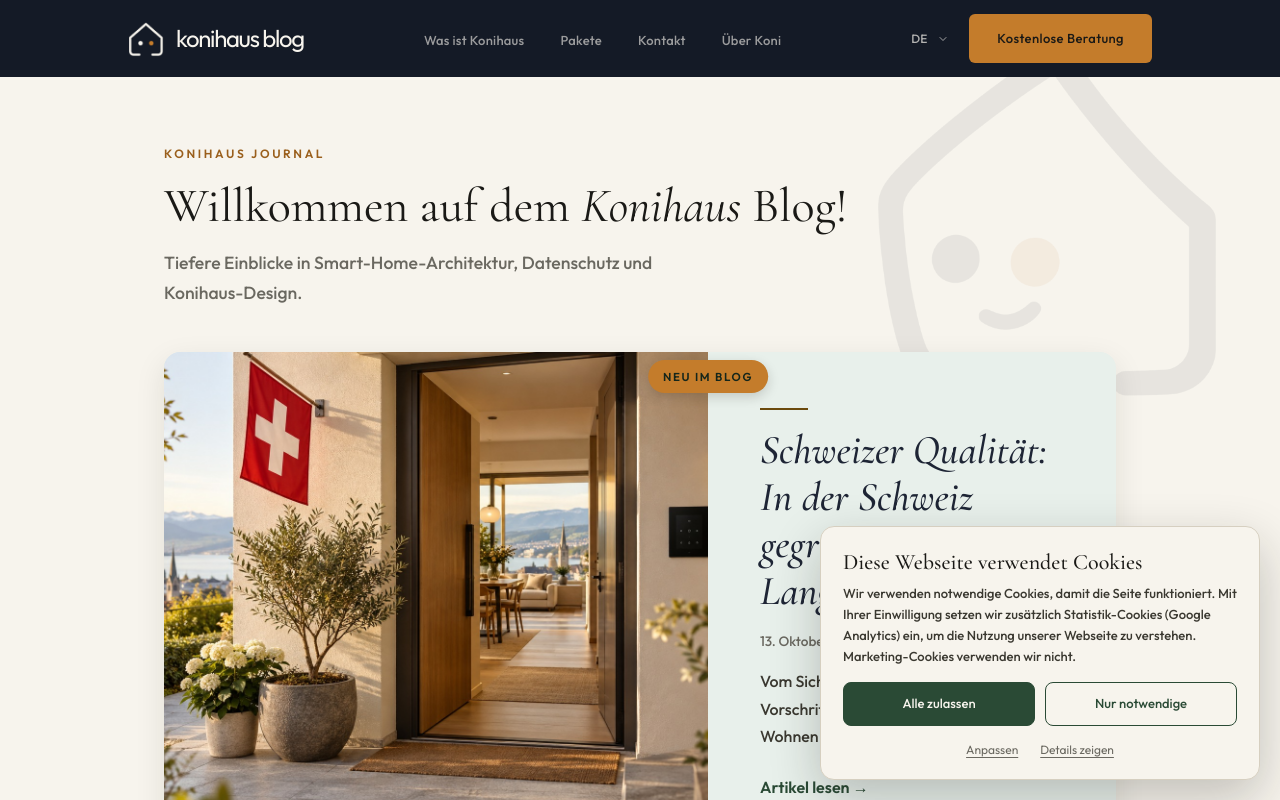
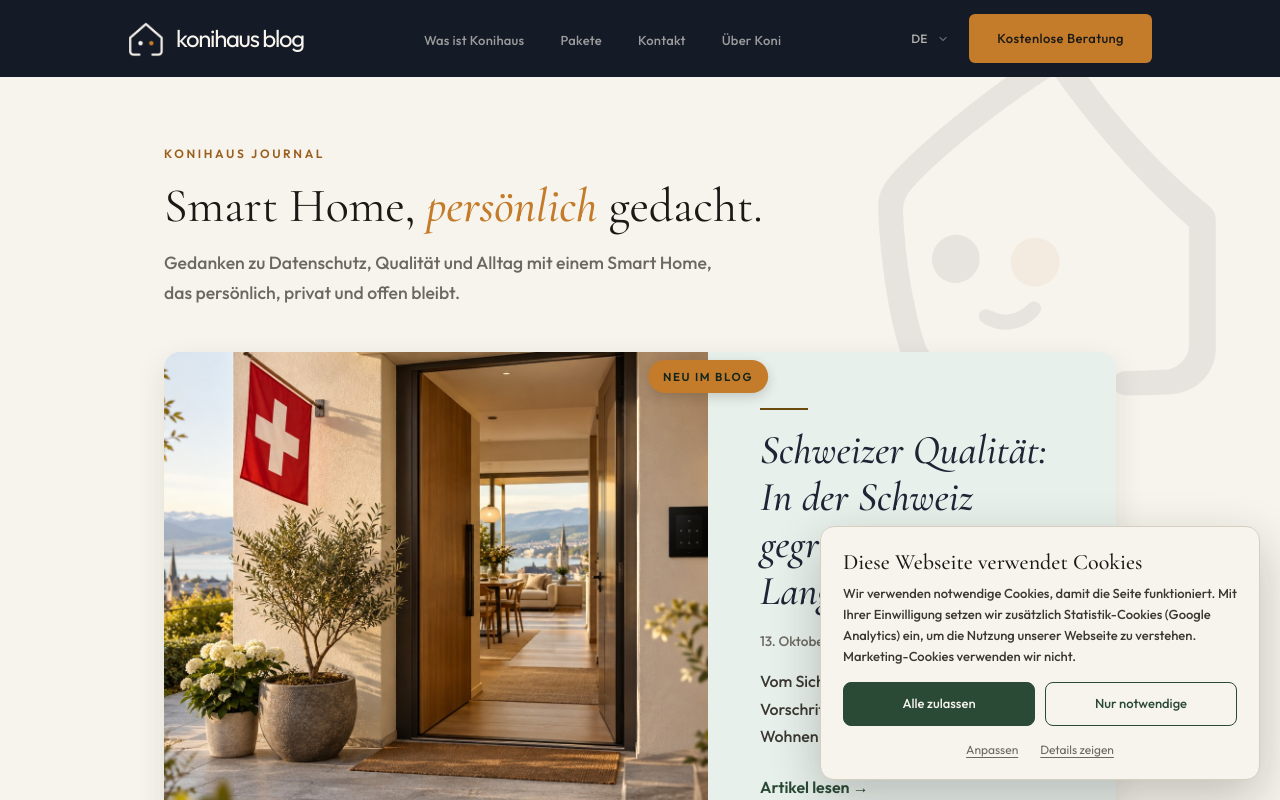
Before and after one commit to qnodesign/blog-engine, an Eleventy site: page src/de/insights.njk in a window 1280 px wide. Built offline with nearby package versions, Linux system fonts and the light colour scheme; Eleventy itself is replaced by a stand-in of ours; files that its build step writes are made by us from their sources.

Commit message:
small design changes

```diff
--- a/assets/insights.css
+++ b/assets/insights.css
@@ -73,6 +73,11 @@ body {
     color: var(--ink);
     margin: 0 0 0.75rem;
     line-height: 1.2;
+}
+
+.insights__title em {
+    color: var(--amber);
+    font-weight: 500;
 }
 
 .insights__intro {
--- a/src/de/insights.njk
+++ b/src/de/insights.njk
@@ -175,8 +175,8 @@ permalink: /de/insights/index.html
   <main class="insights-container">
     <header class="insights__header">
       <p class="insights__eyebrow">Konihaus Journal</p>
-      <h1 class="insights__title">Willkommen auf dem <em>Konihaus</em> Blog!</h1>
-      <p class="insights__intro">Tiefere Einblicke in Smart-Home-Architektur, Datenschutz und Konihaus-Design.</p>
+      <h1 class="insights__title">Smart Home, <em>persönlich</em> gedacht.</h1>
+      <p class="insights__intro">Gedanken zu Datenschutz, Qualität und Alltag mit einem Smart Home, das persönlich, privat und offen bleibt.</p>
       <div class="insights__mark">
         <img src="/images/funny.png" />
       </div>
--- a/src/en/insights.njk
+++ b/src/en/insights.njk
@@ -174,8 +174,8 @@ permalink: /en/insights/index.html
   <main class="insights-container">
     <header class="insights__header">
       <p class="insights__eyebrow">Konihaus Journal</p>
-      <h1 class="insights__title">Welcome to <em>Konihaus</em> blog!</h1>
-      <p class="insights__intro">Deep dives into smart home architecture, privacy, and Konihaus design.</p>
+      <h1 class="insights__title">Smart home <em>made personal</em>.</h1>
+      <p class="insights__intro">Notes on privacy, quality and everyday life with a smart home that stays personal, private and open.</p>
       <div class="insights__mark">
         <img src="/images/funny.png" />
       </div>
```
